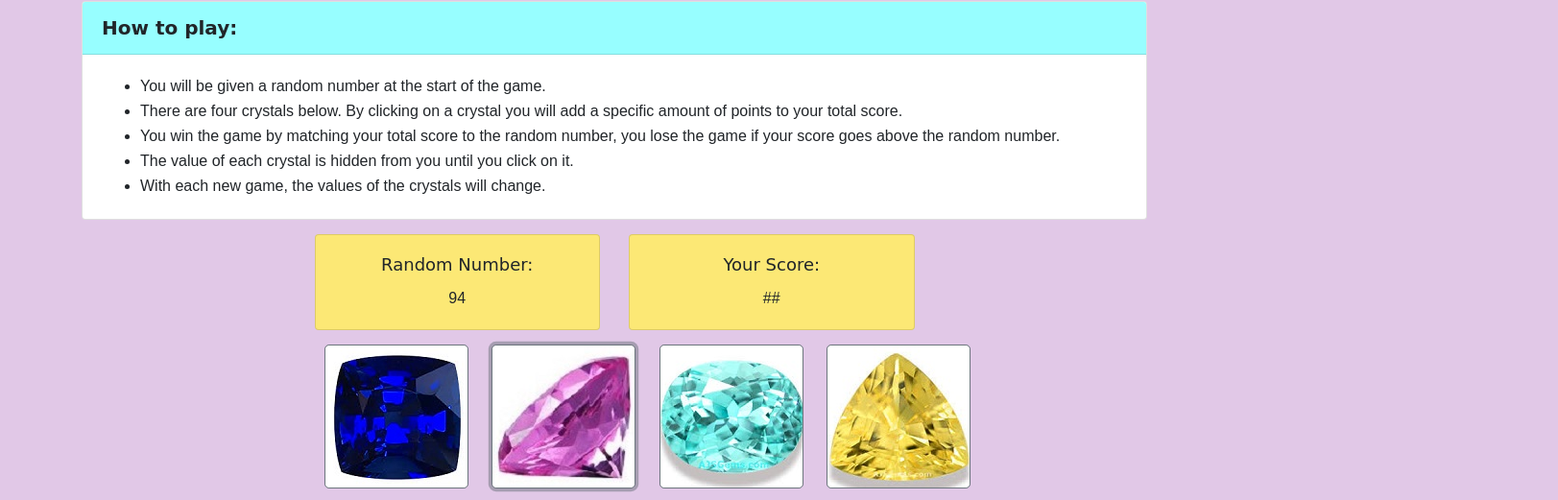
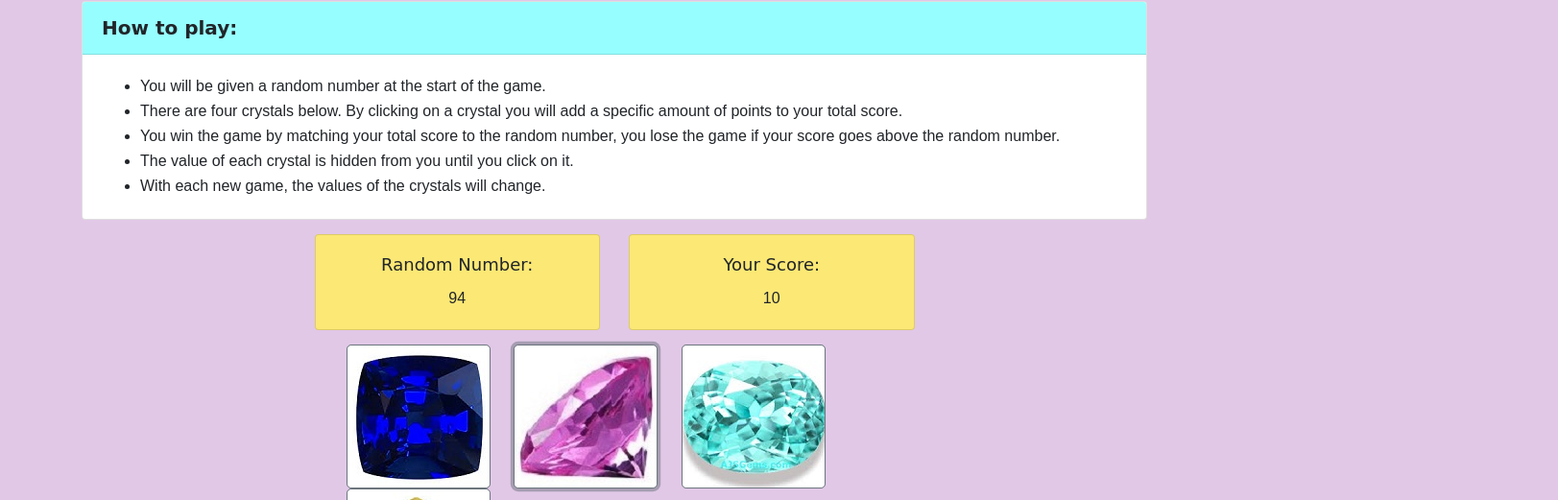
Before and after one commit to Nicolejeanne/unit-4-game, a plain HTML site: page index.html in a window 1280 px wide. Both pictures are taken after a click on the button 587 px from the left and 632 px from the top of the page. Shown: the part 199-720 px from the top of the page at 96% size, 1623 px wide, since content can reach past the window. Drawn offline with nearby package versions, Linux system fonts and the light colour scheme; a web font is replaced by a local one.

Commit message:
score increment function

```diff
--- a/assets/css/style.css
+++ b/assets/css/style.css
@@ -89,3 +89,7 @@ body{
     height: 150px;
     margin: 0 10px;
 }
+.thrButt {
+    margin-left: 1.25%;
+    margin-top: 15px;
+}
--- a/assets/javascript/game.js
+++ b/assets/javascript/game.js
@@ -1,3 +1,5 @@
+$(document).ready(function() {
+
 // Create variables
 let wins = 0;
 let losses = 0;
@@ -8,9 +10,6 @@ let crymax = 12;
 let randomCrystalOne = 0;
 let randomCrystalTwo = 0;
 let yourScoreTotal = 0;
-
-
-
 
 
 // Initializing the game
@@ -26,25 +25,25 @@ let randomCrystalOne = Math.floor(Math.random() * (crymax - crymin + 1)) + crymi
 let randomCrystalTwo = Math.floor(Math.random() * (crymax - crymin + 1)) + crymin;
     $(".secondbutton").val(randomCrystalTwo);
 let randomCrystalThree = Math.floor(Math.random() * (crymax - crymin + 1)) + crymin;
-    $(".secondbutton").val(randomCrystalThree);
+    $(".thirdbutton").val(randomCrystalThree);
 let randomCrystalFour = Math.floor(Math.random() * (crymax - crymin + 1)) + crymin;
-    $(".secondbutton").val(randomCrystalFour);
+    $(".fourthbutton").val(randomCrystalFour);
 
 // Add event handler to click event on each crystal
 $(".firstbutton").on("click", function() {
-    console.log(randomCrystalOne);
+    $(".yourScore").html(yourScoreTotal += randomCrystalOne);
     });
 
 $(".secondbutton").on("click", function() {
-    console.log(randomCrystalTwo);
+    $(".yourScore").html(yourScoreTotal += randomCrystalTwo);
    });
 
 $(".thirdbutton").on("click", function() {
-    console.log(randomCrystalThree);
+    $(".yourScore").html(yourScoreTotal += randomCrystalThree);
    });
 
 $(".fourthbutton").on("click", function() {
-    return (randomCrystalFour);
+    $(".yourScore").html(yourScoreTotal += randomCrystalFour);
    });
 
 // Function for if/else statement to generate score
@@ -55,7 +54,8 @@ if (yourScoreTotal === randomNumber){
 } else if (yourScoreTotal > randomNumber){
     losses++;
 }
-
 }
 
+
 initializeGame();
+});
--- a/index.html
+++ b/index.html
@@ -29,7 +29,7 @@
 
 <div class="container">
     <div class="row">
-        <div class="col-md-12 col-md-6">
+        <div class="col-md-12">
             <div class="card">
                 <div class="card-header"><strong>How to play:</strong></div>
                     <div class="card-body instructions">
@@ -52,7 +52,7 @@
         <div class="card boxscore">
             <div class="card-body">
                 <h5 class="card-title score">Random Number:</h5>
-                    <p class="card-text number random">##</p>
+                    <p class="card-text number random">??</p>
 
             </div>
         </div>
@@ -61,15 +61,15 @@
         <div class="card boxscore">
             <div class="card-body">
                 <h5 class="card-title score">Your Score:</h5>
-                    <p class="card-text number yourScore">##</p>
+                    <p class="card-text number yourScore">??</p>
 
             </div>
         </div>
     </div>
 </div>
 
-<div class="row third">
-        <div class="col-md-12 offset-3">
+<div class="row thrButt">
+        <div class="col-6 offset-3">
             <button type="button" class="btn btn-secondary btn-lg firstbutton"></button>
             <button type="button" class="btn btn-secondary btn-lg secondbutton"></button>
             <button type="button" class="btn btn-secondary btn-lg thirdbutton"></button>
```
